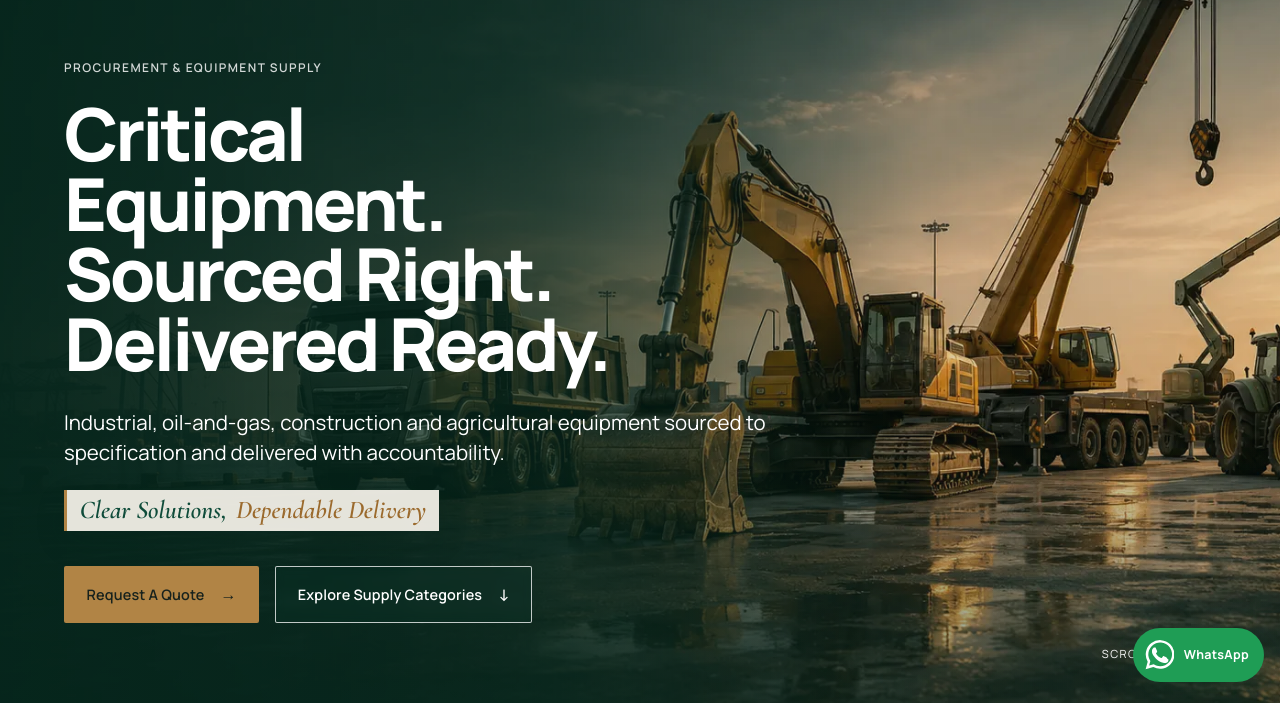
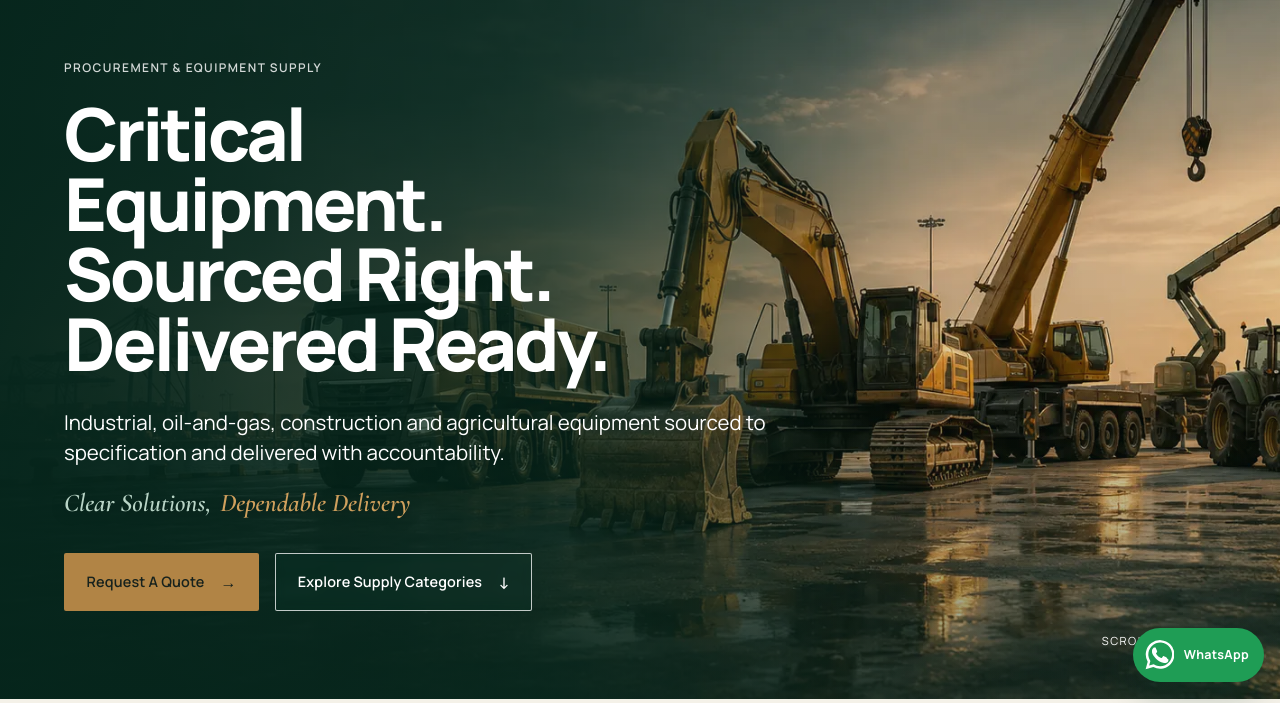
Before and after one commit to Maralight/blumera-preview, a website: page index.html in a window 1280 px wide. Shown: the part 102-805 px from the top of the page. Drawn offline with nearby package versions, Linux system fonts and the light colour scheme.

Commit message:
Remove background box from hero tagline

```diff
--- a/assets/css/v2.css
+++ b/assets/css/v2.css
@@ -170,5 +170,21 @@ html,body{max-width:100%;overflow-x:clip}
   .category-nav{flex-direction:column}.category-nav a:last-child{text-align:left}
   .whatsapp-float{width:3.35rem;height:3.35rem;padding:.7rem;justify-content:center}.whatsapp-float span{position:absolute;width:1px;height:1px;overflow:hidden;clip:rect(0,0,0,0)}
 }
+/* V2.1 tagline correction — text only, no background box */
+.brand-tagline {
+  padding: 0;
+  background: transparent;
+  border-left: 0;
+  box-shadow: none;
+  text-shadow: 0 2px 14px rgba(0, 0, 0, 0.35);
+}
+
+.brand-tagline .tagline-green {
+  color: #B8D4C6;
+}
+
+.brand-tagline .tagline-amber {
+  color: #D0A05D;
+}
 @media(max-width:360px){.supply-card{width:80vw}.coverflow-hint{padding-inline:1rem}.coverflow-controls{margin-top:.25rem}}
 @media(prefers-reduced-motion:reduce){.supply-card,.supply-card img{transition:none}.whatsapp-float{transition:none}}
```
